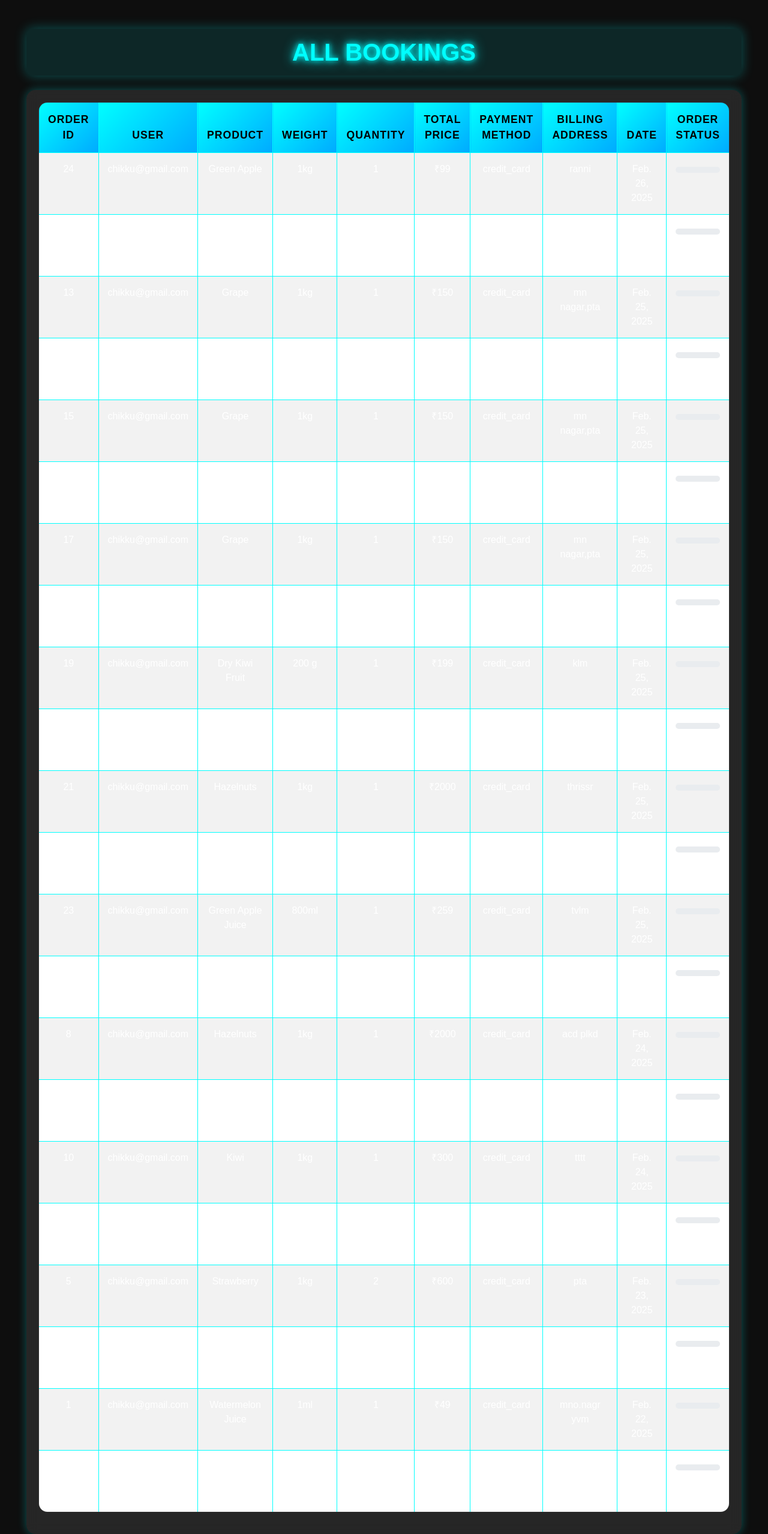
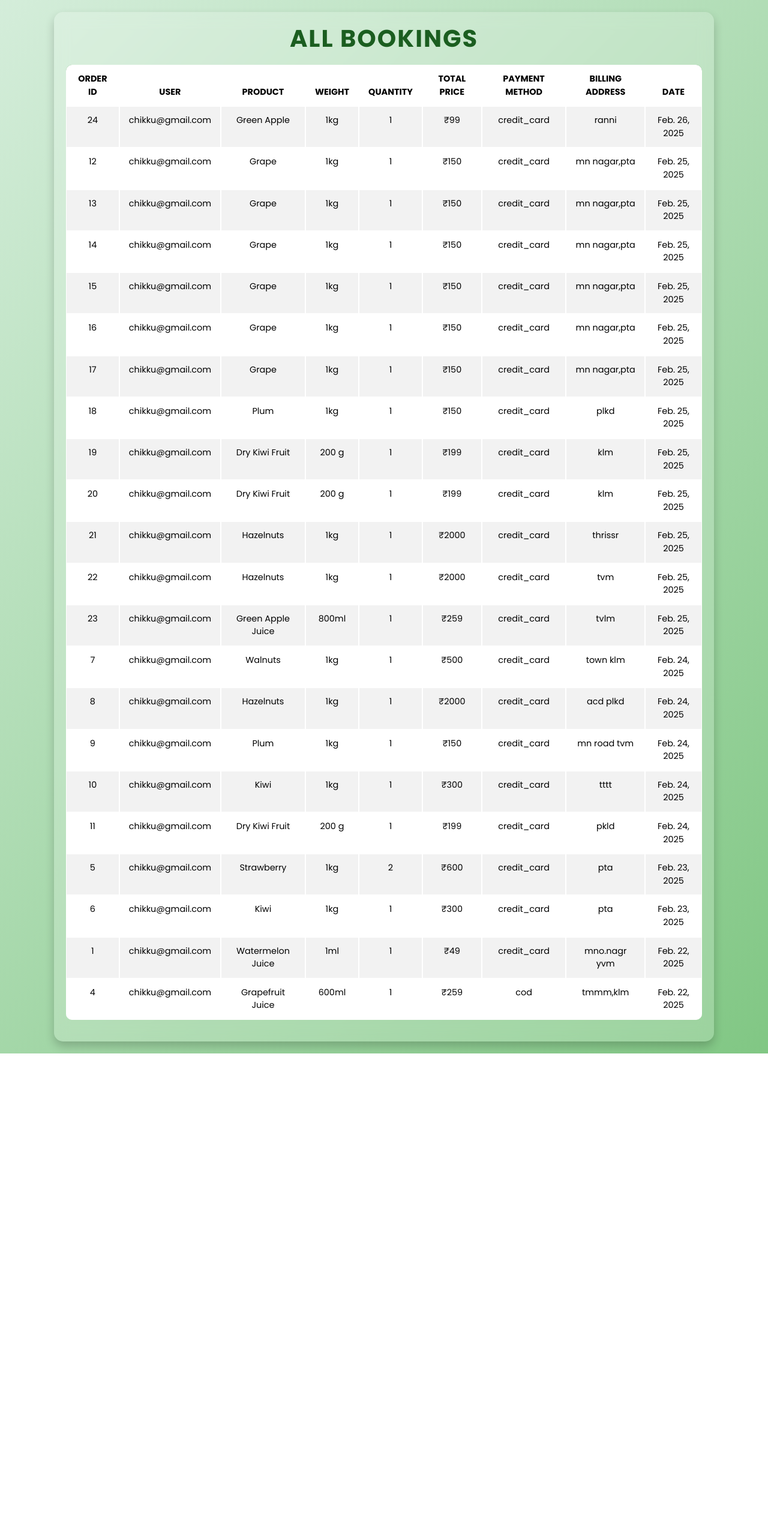
Before and after one commit to chikkuanijohn/ecom_web, a Django app: page /shop/bookings/ in a window 1280 px wide. Shown: the whole page at 60% size. After the commit the page ends 1756 px from the top, so only its background shows below. Run offline with Django 5.2, Linux system fonts and the light colour scheme; a user stored in the database is signed in; data comes from the database, SQL or seed files in the repository; both versions use the stored data as it was after the commit; some libraries are stand-ins or nearby versions.

Commit message:
new file

```diff
--- a/store/templates/shop/bookings.html
+++ b/store/templates/shop/bookings.html
@@ -3,147 +3,118 @@
 <head>
     <meta charset="UTF-8">
     <meta name="viewport" content="width=device-width, initial-scale=1.0">
-    <title>Admin - Bookings</title>
+    <title>All Bookings</title>
     <link href="https://cdn.jsdelivr.net/npm/bootstrap@5.3.3/dist/css/bootstrap.min.css" rel="stylesheet">
-    <script src="https://kit.fontawesome.com/a076d05399.js" crossorigin="anonymous"></script>
+    <link href="https://fonts.googleapis.com/css2?family=Poppins:wght@300;400;600;700&display=swap" rel="stylesheet">
     <style>
-        /* General Styling */
         body {
+            background: linear-gradient(135deg, #d4edda, #81c784); /* Light Green Gradient */
             font-family: 'Poppins', sans-serif;
-            background: #0e0e0e;
-            color: #ffffff;
-            margin: 0;
-            padding: 0;
+            color: #2e7d32;
+            min-height: 100vh;
+            display: flex;
+            justify-content: center;
+            align-items: center;
+            padding: 20px;
         }
 
-        /* Container */
         .container {
-            margin-top: 50px;
+            padding: 20px;
+            background: rgba(255, 255, 255, 0.2);
+            backdrop-filter: blur(12px);
+            -webkit-backdrop-filter: blur(12px);
+            border-radius: 15px;
+            box-shadow: 0 8px 16px rgba(0, 0, 0, 0.2);
             max-width: 95%;
+            width: 1100px;
         }
 
-        /* Title */
         h1 {
+            color: #1b5e20;
+            font-weight: 700;
             text-align: center;
-            font-size: 2.5rem;
+            text-transform: uppercase;
+            letter-spacing: 2px;
+            margin-bottom: 20px;
+        }
+
+        .table-responsive {
+            margin-top: 20px;
+        }
+
+        .table {
+            width: 100%;
+            border-collapse: separate;
+            border-spacing: 0;
+            border-radius: 10px;
+            overflow: hidden;
+            color: #333;
+        }
+
+        .table thead {
+            background: linear-gradient(135deg, #388e3c, #2e7d32); /* Dark Green Gradient Header */
+            color: white;
+        }
+
+        .table th, .table td {
+            padding: 12px 15px;
+            text-align: center;
+            font-size: 0.9rem;
+        }
+
+        .table th {
             font-weight: bold;
             text-transform: uppercase;
-            color: #0ff;
-            text-shadow: 0 0 10px #0ff, 0 0 20px #0ff;
-            padding: 15px;
-            border-radius: 10px;
-            background: rgba(0, 255, 255, 0.1);
-            box-shadow: 0 0 20px rgba(0, 255, 255, 0.3);
         }
 
-        /* Table Container */
-        .table-responsive {
-            background: rgba(255, 255, 255, 0.1);
-            backdrop-filter: blur(10px);
-            border-radius: 15px;
-            padding: 20px;
-            box-shadow: 0 0 15px rgba(0, 255, 255, 0.3);
+        .table tbody tr {
+            transition: all 0.3s ease-in-out;
+            background: rgba(255, 255, 255, 0.2);
         }
 
-        /* Table */
-        .table {
-            width: 100%;
-            border-collapse: collapse;
-            background: rgba(255, 255, 255, 0.05);
-            border-radius: 15px;
-            overflow: hidden;
+        .table tbody tr:hover {
+            background: rgba(255, 255, 255, 0.35);
+            transform: scale(1.02);
+            box-shadow: 0 4px 15px rgba(76, 175, 80, 0.3);
         }
 
-        /* Table Header */
-        .table th {
-            background: linear-gradient(135deg, #0ff, #00aaff);
-            color: #000;
-            font-weight: 700;
+        .table-striped tbody tr:nth-child(odd) {
+            background-color: rgba(255, 255, 255, 0.1);
+        }
+
+        .table-bordered th, .table-bordered td {
+            border: 1px solid rgba(255, 255, 255, 0.3);
+        }
+
+        .btn-custom {
+            background: linear-gradient(135deg, #66bb6a, #43a047);
+            color: white;
+            font-weight: 600;
+            padding: 12px 18px;
+            border-radius: 30px;
+            border: none;
+            transition: all 0.3s ease;
+            display: inline-block;
             text-transform: uppercase;
             letter-spacing: 1px;
-            font-size: 1.1rem;
-            padding: 15px;
+            margin-top: 20px;
             text-align: center;
-            border-bottom: 3px solid #0ff;
         }
 
-        /* Table Rows */
-        .table td {
-            padding: 15px;
-            text-align: center;
-            font-size: 1rem;
-            color: #ffffff;
+        .btn-custom:hover {
+            transform: translateY(-3px);
+            box-shadow: 0 4px 15px rgba(76, 175, 80, 0.4);
         }
 
-        /* Alternating Row Colors */
-        .table-striped tbody tr:nth-of-type(odd) {
-            background: rgba(0, 255, 255, 0.1);
-        }
-
-        /* Hover Effect */
-        .table tbody tr:hover {
-            background: rgba(0, 255, 255, 0.2);
-        }
-
-        /* Table Borders */
-        .table-bordered {
-            border: 1px solid #0ff;
-        }
-
-        .table-bordered th,
-        .table-bordered td {
-            border: 1px solid #0ff;
-        }
-
-        /* Order Status Styling */
-        .status {
-            display: flex;
-            align-items: center;
-            justify-content: center;
-            font-weight: bold;
-            text-shadow: 0 0 10px rgba(255, 255, 255, 0.5);
-        }
-
-        .status i {
-            font-size: 1.3rem;
-            margin-right: 10px;
-        }
-
-        .pending {
-            color: #e67e22;
-            text-shadow: 0 0 10px #e67e22;
-        }
-
-        .processing {
-            color: #f39c12;
-            text-shadow: 0 0 10px #f39c12;
-        }
-
-        .shipped {
-            color: #3498db;
-            text-shadow: 0 0 10px #3498db;
-        }
-
-        .delivered {
-            color: #2ecc71;
-            text-shadow: 0 0 10px #2ecc71;
-        }
-
-        /* Progress Bar */
-        .progress {
-            height: 10px;
-            border-radius: 5px;
-        }
-
-        .progress-bar {
-            border-radius: 5px;
+        .btn-container {
+            text-align: center;
         }
     </style>
 </head>
 <body>
-    <div class="container mt-5">
+    <div class="container">
         <h1>All Bookings</h1>
-        <div class="table-responsive mt-4">
+        <div class="table-responsive">
             <table class="table table-bordered table-striped">
                 <thead>
                     <tr>
@@ -156,7 +127,6 @@
                         <th>Payment Method</th>
                         <th>Billing Address</th>
                         <th>Date</th>
-                        <th>Order Status</th>
                     </tr>
                 </thead>
                 <tbody>
@@ -169,42 +139,8 @@
                         <td>{{ booking.qty }}</td>
                         <td>₹{{ booking.total_price }}</td>
                         <td>{{ booking.payment_method }}</td>
-                        <td>{{ booking.billing_address }}</td>
+                        <td>{{ booking.billing_address }}</td>  <!-- New Billing Address Column -->
                         <td>{{ booking.date }}</td>
-                        <td>
-                            <div class="status">
-                                {% if booking.status == "Pending" %}
-                                    <i class="fas fa-clock pending"></i> Pending
-                                {% elif booking.status == "Processing" %}
-                                    <i class="fas fa-sync-alt processing"></i> Processing
-                                {% elif booking.status == "Shipped" %}
-                                    <i class="fas fa-truck shipped"></i> Shipped
-                                {% elif booking.status == "Delivered" %}
-                                    <i class="fas fa-check-circle delivered"></i> Delivered
-                                {% endif %}
-                            </div>
-                            <div class="progress mt-2">
-                                <div class="progress-bar
-                                    {% if booking.status == 'Pending' %} bg-warning
-                                    {% elif booking.status == 'Processing' %} bg-primary
-                                    {% elif booking.status == 'Shipped' %} bg-info
-                                    {% elif booking.status == 'Delivered' %} bg-success
-                                    {% endif %}"
-                                    role="progressbar"
-                                    <div class="progress mt-2">
-                                        {% if booking.status == "Pending" %}
-                                            <div class="progress-bar bg-warning" role="progressbar" style="width: 25%"></div>
-                                        {% elif booking.status == "Processing" %}
-                                            <div class="progress-bar bg-primary" role="progressbar" style="width: 50%"></div>
-                                        {% elif booking.status == "Shipped" %}
-                                            <div class="progress-bar bg-info" role="progressbar" style="width: 75%"></div>
-                                        {% elif booking.status == "Delivered" %}
-                                            <div class="progress-bar bg-success" role="progressbar" style="width: 100%"></div>
-                                        {% endif %}
-                                    </div>
-
-                            </div>
-                        </td>
                     </tr>
                     {% endfor %}
                 </tbody>
```
Also changed, not shown: store/templates/user/booking_confirmation.html (+57 -128 lines), store/db.sqlite3.
